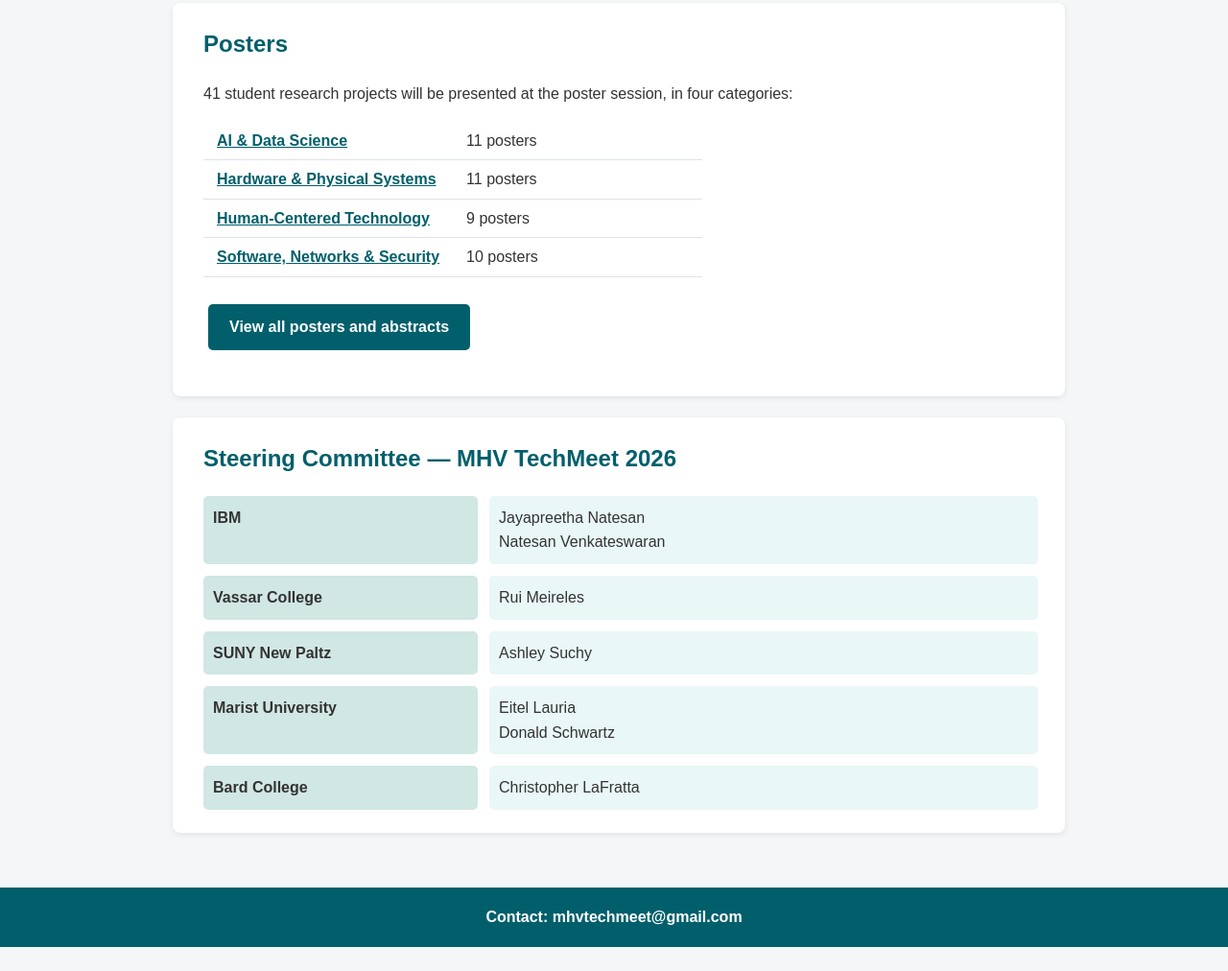
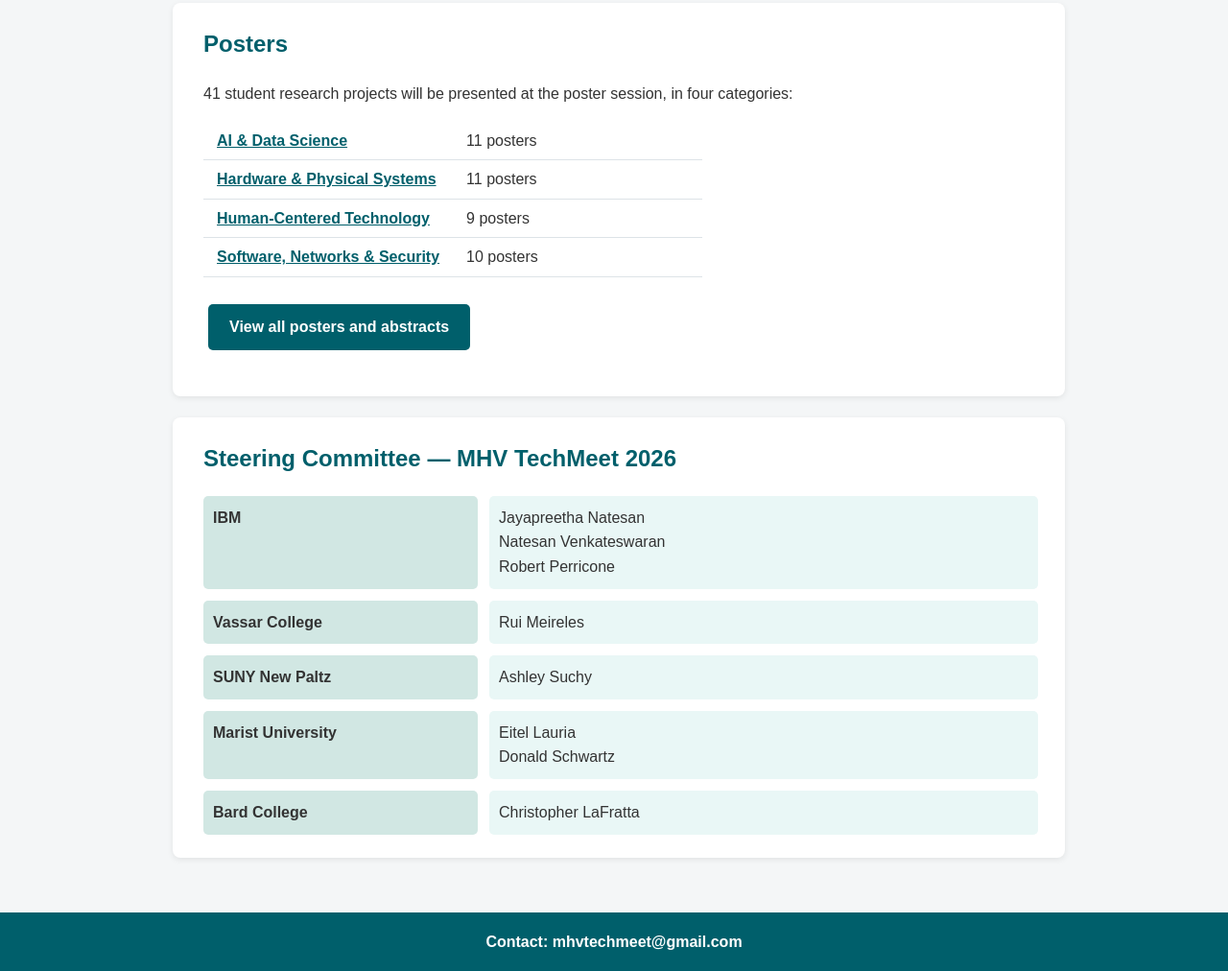
Before and after one commit to mhvtechmeet/mhvtm-website, a plain HTML site: page index.html in a window 1280 px wide. Shown: the part 4888-5900 px from the top of the page at 96% size. Before the commit the page ends 5875 px from the top, so only its background shows below. Drawn offline with Linux system fonts and the light colour scheme.

Commit message:
Add Robert Perricone (IBM) to the Steering Committee

```diff
--- a/index.html
+++ b/index.html
@@ -438,7 +438,8 @@
     <div><strong>IBM</strong></div>
     <div>
       Jayapreetha Natesan<br>
-      Natesan Venkateswaran
+      Natesan Venkateswaran<br>
+      Robert Perricone
     </div>
 
     <div><strong>Vassar College</strong></div>
```
